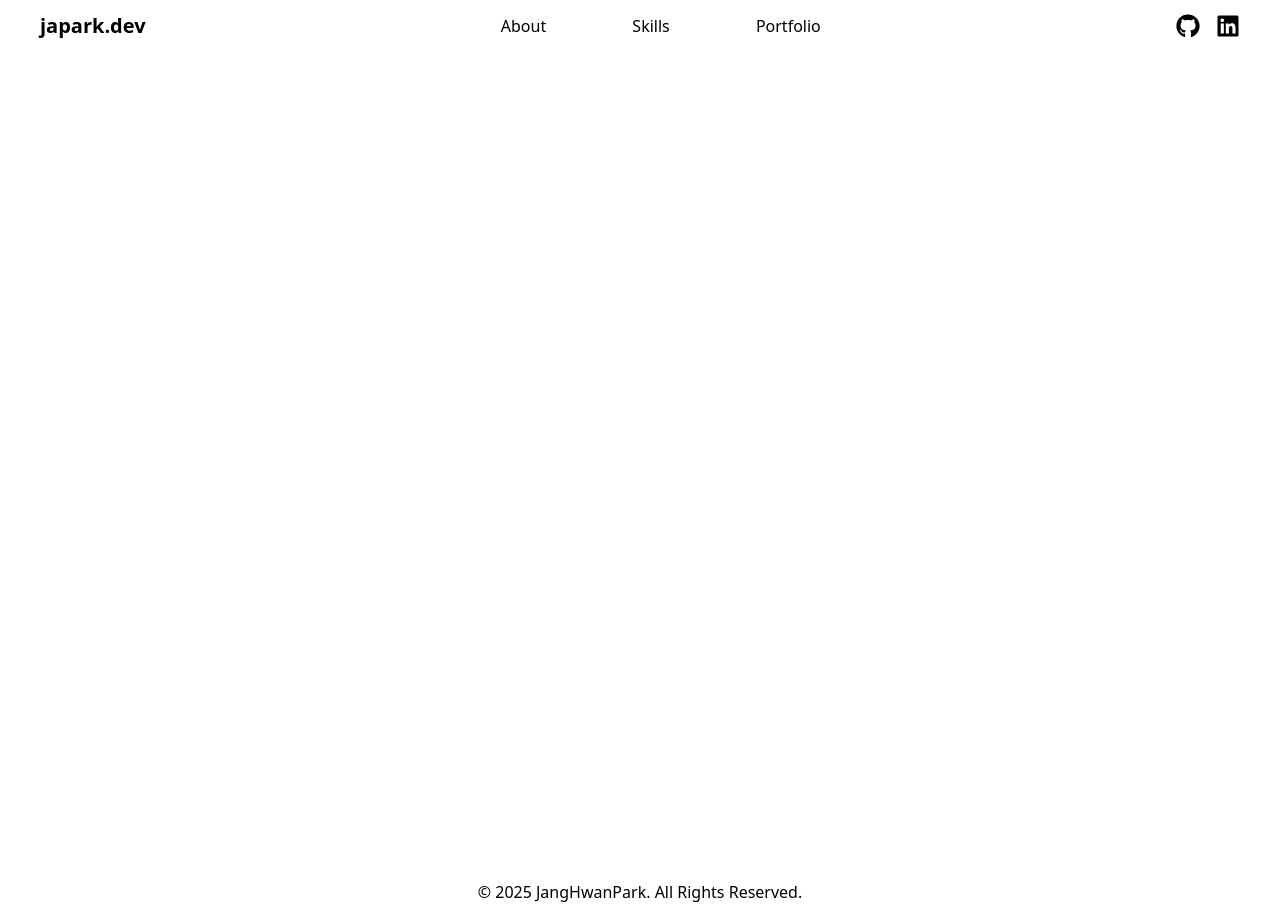
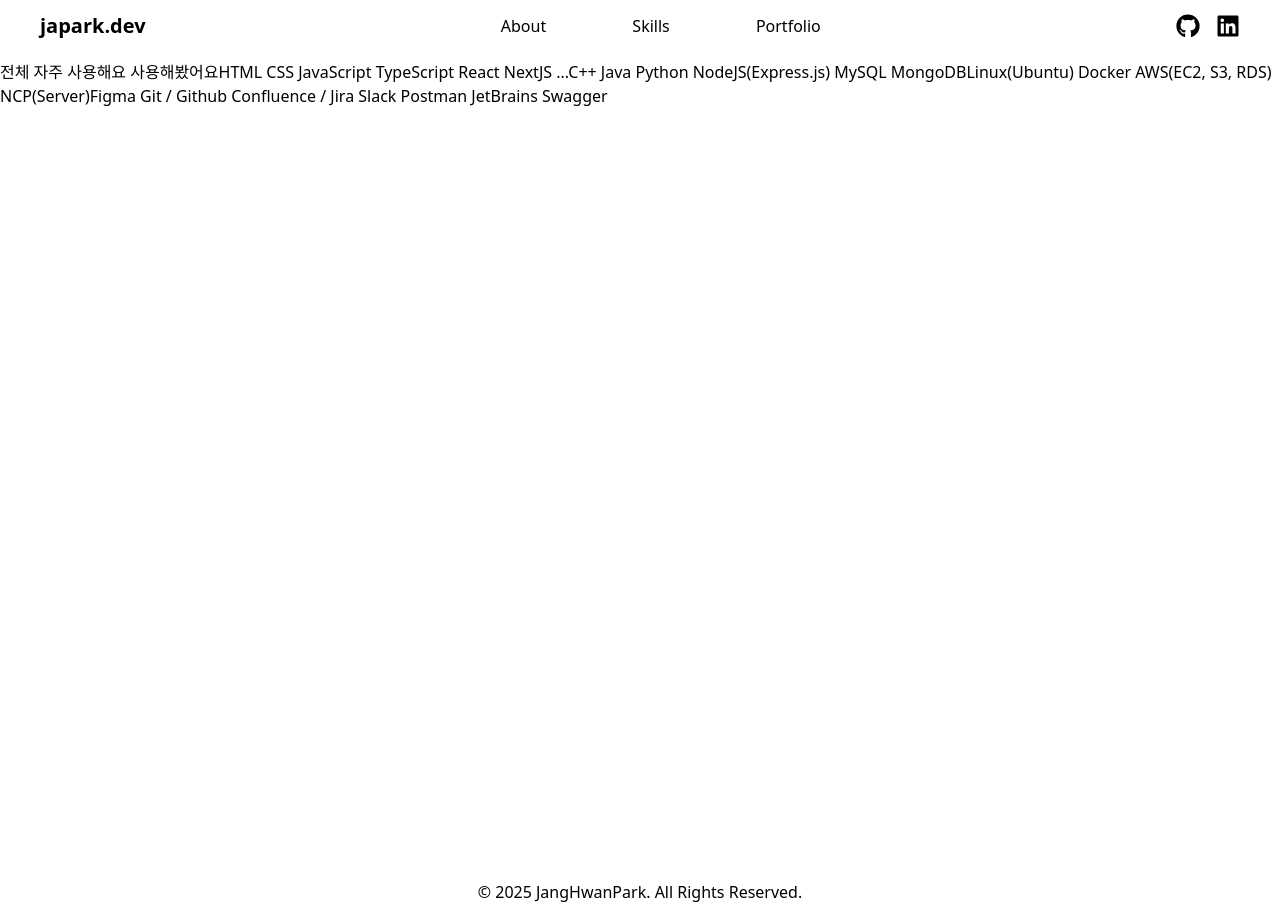
Before and after one commit to JangHwanPark/JangHwan-Portfolio, a React (Vite) app: page /skills in a window 1280 px wide. Built offline with nearby package versions, Linux system fonts and the light colour scheme.

Commit message:
:memo: note - 페이지 내 워딩 작성

```diff
--- a/src/pages/Home.tsx
+++ b/src/pages/Home.tsx
@@ -1,12 +1,13 @@
 const Home = () => {
   return (
-    <>
-      <h2>안녕하세요</h2>
-      <h3>데이터를 조각하는 프론트엔드 개발자 박장환 입니다.</h3>
-      <p className='profile-description'>저는 팀워크와 협업을 중시하는 신입 프론트엔드 개발자입니다.<br/>
-        사용자 중심의 웹 애플리케이션을 개발하기 위해 팀과 함께 협력하며 성장하고 있습니다.<br/>
-        제 포트폴리오에서 다양한 프로젝트와 협업 경험을 확인해보세요.</p>
-    </>
+    <section className='w-full h-screen flex items-center justify-center'>
+      <header className='font-bold leading-8'>
+        <h1 className='mb-8 text-3xl'>데이터를 조각하는 프론트엔드 개발자 박장환 입니다.</h1>
+        <h2 className='text-xl'>저는 팀워크와 협업을 중시하는 신입 프론트엔드 개발자입니다.<br/>
+          사용자 중심의 웹 애플리케이션을 개발하기 위해 팀과 함께 협력하며 성장하고 있습니다.<br/>
+          제 포트폴리오에서 다양한 프로젝트와 협업 경험을 확인해보세요.</h2>
+      </header>
+    </section>
   );
 };
 
--- a/src/pages/Portfolio.tsx
+++ b/src/pages/Portfolio.tsx
@@ -1,7 +1,20 @@
 const Portfolio: React.FC = () => {
   return (
     <div>
-      Project
+      전체
+      Vanila JS
+      React
+      NextJS
+      NodeJS
+
+      Titov(Visionlife)
+      DA
+      Teamming
+      Node-Apis
+      React-Components
+      LLK
+      React Shopping
+      Attack-web
     </div>
   );
 };
--- a/src/pages/Skills.tsx
+++ b/src/pages/Skills.tsx
@@ -1,7 +1,41 @@
 const Skills = () => {
   return (
     <div>
+      전체
+      자주 사용해요
+      사용해봤어요
 
+      {/* Front */}
+      HTML
+      CSS
+      JavaScript
+      TypeScript
+      React
+      NextJS
+      ...
+
+      {/* Back */}
+      C++
+      Java
+      Python
+      NodeJS(Express.js)
+      MySQL
+      MongoDB
+
+      {/* OS & Cloud */}
+      Linux(Ubuntu)
+      Docker
+      AWS(EC2, S3, RDS)
+      NCP(Server)
+
+      {/* Tools*/}
+      Figma
+      Git / Github
+      Confluence / Jira
+      Slack
+      Postman
+      JetBrains
+      Swagger
     </div>
   );
 };
```
